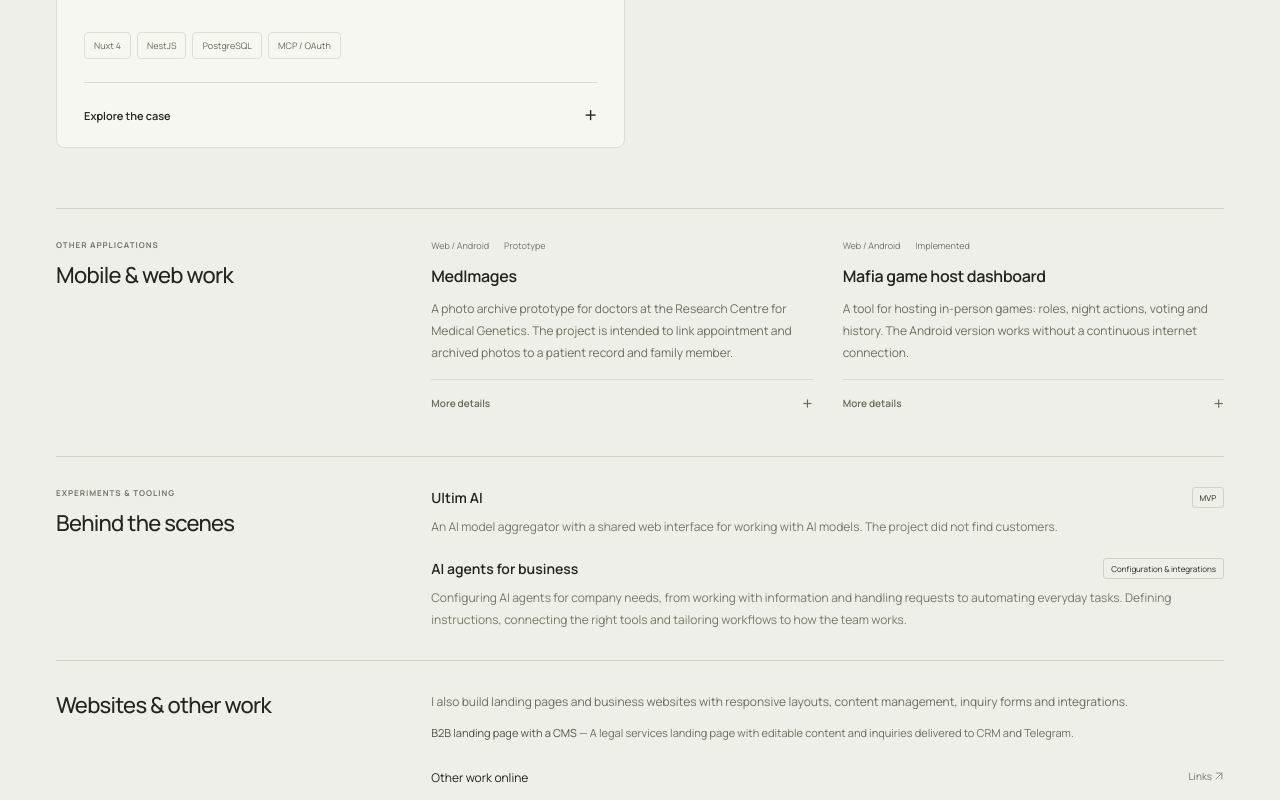
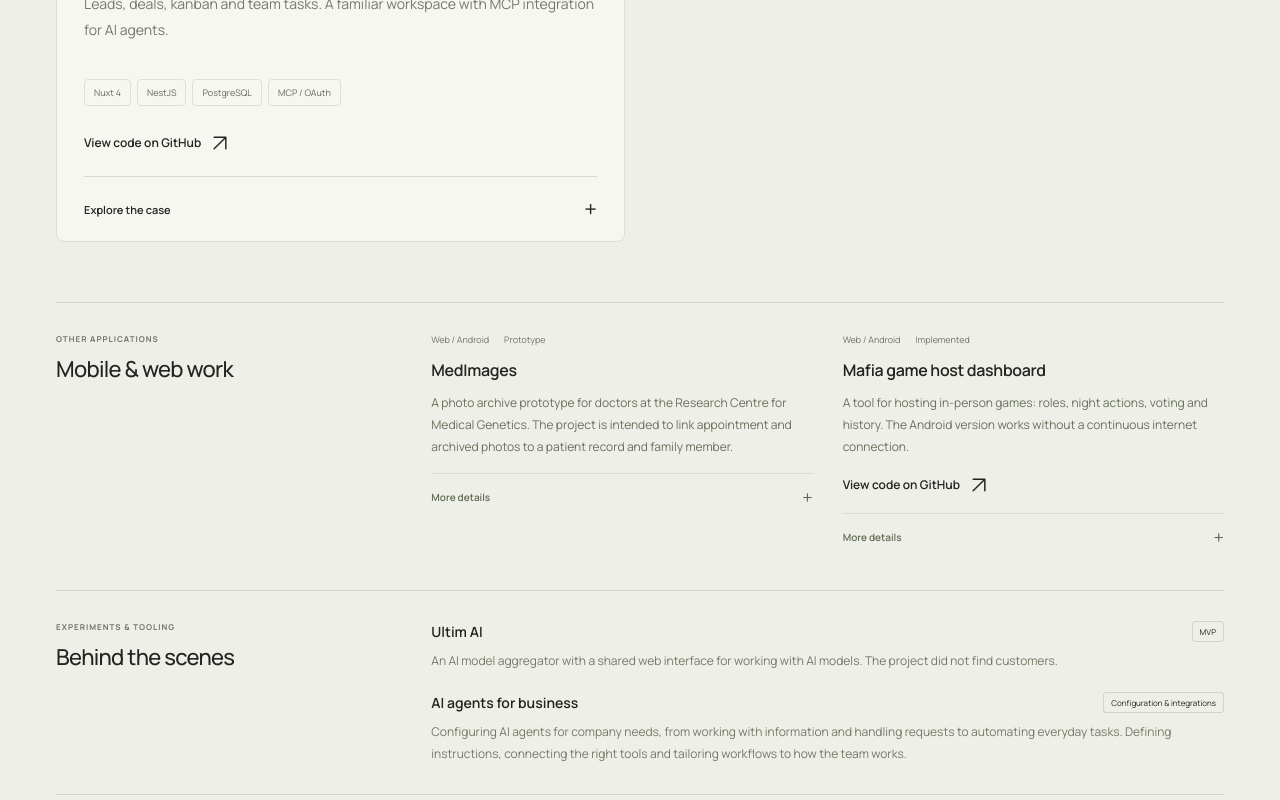
Before and after one commit to Jujich/jujich-landing, a Nuxt app: page / in a window 1280 px wide. Shown: the part 2900-3700 px from the top of the page. Built offline with nearby package versions, Linux system fonts and the light colour scheme.

Commit message:
Add public GitHub source links to portfolio projects

```diff
--- a/app/data/projects.ts
+++ b/app/data/projects.ts
@@ -11,6 +11,7 @@ export interface Project {
   features: string[]
   note?: string
   url?: string
+  repositoryUrl?: string
 }
 
 export interface Experiment {
@@ -31,6 +32,7 @@ const projectsRu: Project[] = [
   {
     id: 'school', tier: 'featured', name: 'Платформа онлайн-обучения', type: 'EdTech / Web', status: 'Реализовано', category: ['web'],
     url: 'https://academy-gb.ru',
+    repositoryUrl: 'https://github.com/Jujich/project-school',
     description: 'От каталога курсов до кабинетов ученика и куратора. Видео, домашние задания и управление программой обучения в одном продукте.',
     tags: ['Nuxt 3', 'TypeScript', 'NestJS', 'S3', 'HLS'],
     task: 'Связать покупку доступа, учебные материалы и работу куратора в последовательный пользовательский сценарий.',
@@ -47,6 +49,7 @@ const projectsRu: Project[] = [
   },
   {
     id: 'crm', tier: 'featured', name: 'CRM для управления продажами', type: 'B2B / Web', status: 'MVP', category: ['web'],
+    repositoryUrl: 'https://github.com/Jujich/CRM',
     description: 'Лиды, сделки, канбан и командные задачи. От привычного рабочего пространства до интеграции с AI-агентами через MCP.',
     tags: ['Nuxt 4', 'NestJS', 'PostgreSQL', 'MCP / OAuth'],
     task: 'Объединить продажи и командную работу с разграничением данных и прав между компаниями.',
@@ -63,6 +66,7 @@ const projectsRu: Project[] = [
   },
   {
     id: 'mafia', tier: 'supporting', name: 'Панель ведущего «Мафии»', type: 'Web / Android', status: 'Реализовано', category: ['mobile', 'web'],
+    repositoryUrl: 'https://github.com/Jujich/project-mafia',
     description: 'Инструмент для ведущего очной игры: роли, ночные действия, голосование и история. Android-версия работает без постоянного подключения к сети.',
     tags: ['Nuxt 3', 'Capacitor', 'NestJS', 'Offline-first'],
     task: 'Помочь ведущему проводить игру по сложным правилам и сохранять состояние даже при нестабильном интернете.',
@@ -105,6 +109,7 @@ export const projectsData: Record<'ru' | 'en', Project[]> = {
     {
       id: 'school', tier: 'featured', name: 'Online learning platform', type: 'EdTech / Web', status: 'Implemented', category: ['web'],
       url: 'https://academy-gb.ru',
+      repositoryUrl: 'https://github.com/Jujich/project-school',
       description: 'From a course catalog to student and tutor dashboards. Video, assignments and course management in one product.',
       tags: ['Nuxt 3', 'TypeScript', 'NestJS', 'S3', 'HLS'],
       task: 'Connect course access purchases, learning materials and tutor support in a coherent user journey.',
@@ -121,6 +126,7 @@ export const projectsData: Record<'ru' | 'en', Project[]> = {
     },
     {
       id: 'crm', tier: 'featured', name: 'Sales management CRM', type: 'B2B / Web', status: 'MVP', category: ['web'],
+      repositoryUrl: 'https://github.com/Jujich/CRM',
       description: 'Leads, deals, kanban and team tasks. A familiar workspace with MCP integration for AI agents.',
       tags: ['Nuxt 4', 'NestJS', 'PostgreSQL', 'MCP / OAuth'],
       task: 'Bring sales and teamwork together while keeping each company’s data and permissions separate.',
@@ -137,6 +143,7 @@ export const projectsData: Record<'ru' | 'en', Project[]> = {
     },
     {
       id: 'mafia', tier: 'supporting', name: 'Mafia game host dashboard', type: 'Web / Android', status: 'Implemented', category: ['mobile', 'web'],
+      repositoryUrl: 'https://github.com/Jujich/project-mafia',
       description: 'A tool for hosting in-person games: roles, night actions, voting and history. The Android version works without a continuous internet connection.',
       tags: ['Nuxt 3', 'Capacitor', 'NestJS', 'Offline-first'],
       task: 'Help hosts run games with complex rules and preserve game state even with an unreliable connection.',
--- a/app/pages/index.vue
+++ b/app/pages/index.vue
@@ -77,6 +77,7 @@ useSeoMeta({
                 <h3><a v-if="project.url" :href="project.url" target="_blank" rel="noopener noreferrer" :aria-label="t('projects.visit', { name: project.name })">{{ project.name }} <span aria-hidden="true"><ArrowIcon /></span></a><template v-else>{{ project.name }}</template></h3>
                 <p>{{ project.description }}</p>
                 <ul class="tags" :aria-label="t('projects.technologies')"><li v-for="tag in project.tags" :key="tag">{{ tag }}</li></ul>
+                <a v-if="project.repositoryUrl" class="text-link project-repository" :href="project.repositoryUrl" target="_blank" rel="noopener noreferrer" :aria-label="t('projects.repositoryLabel', { name: project.name })">{{ t('projects.repository') }} <span aria-hidden="true"><ArrowIcon /></span></a>
                 <details class="project-details">
                   <summary>{{ t('projects.details') }} <span aria-hidden="true">+</span></summary>
                   <div class="project-details-content"><h4>{{ t('projects.task') }}</h4><p>{{ project.task }}</p><h4>{{ t('projects.features') }}</h4><ul><li v-for="feature in project.features" :key="feature">{{ feature }}</li></ul><p v-if="project.note" class="project-note">{{ project.note }}</p></div>
@@ -91,6 +92,7 @@ useSeoMeta({
               <article v-for="project in supportingProjects" :id="`project-${project.id}`" :key="project.id" class="supporting-project">
                 <div class="supporting-meta"><span>{{ project.type }}</span><span>{{ project.status }}</span></div>
                 <h4>{{ project.name }}</h4><p>{{ project.description }}</p>
+                <a v-if="project.repositoryUrl" class="text-link project-repository" :href="project.repositoryUrl" target="_blank" rel="noopener noreferrer" :aria-label="t('projects.repositoryLabel', { name: project.name })">{{ t('projects.repository') }} <span aria-hidden="true"><ArrowIcon /></span></a>
                 <details class="project-details">
                   <summary>{{ t('projects.supportingDetails') }} <span aria-hidden="true">+</span></summary>
                   <div class="project-details-content"><p>{{ project.task }}</p><ul><li v-for="feature in project.features" :key="feature">{{ feature }}</li></ul><p v-if="project.note" class="project-note">{{ project.note }}</p></div>
@@ -123,6 +125,6 @@ useSeoMeta({
 
       <section class="contact-section" id="contact" aria-labelledby="contact-title"><div class="wrap"><div class="contact-top"><span class="eyebrow">{{ t('contact.eyebrow') }}</span><span><i class="status-dot"></i> {{ t('contact.hello') }}</span></div><div class="contact-main"><h2 id="contact-title">{{ t('contact.line1') }}<br><span class="serif">{{ t('contact.line2') }}</span></h2><a class="contact-arrow" :href="profile.linkedin" target="_blank" rel="noopener noreferrer" :aria-label="t('contact.linkedin')"><ArrowIcon /></a></div><div class="contact-bottom"><a class="button button-dark" :href="profile.linkedin" target="_blank" rel="noopener noreferrer">{{ t('contact.linkedin') }} <span><ArrowIcon /></span></a><div class="email-group"><a :href="`mailto:${profile.email}`">{{ profile.email }}</a><button @click="copyEmail" :aria-label="copied ? t('contact.copied') : t('contact.copy')">{{ copied ? '✓' : '⧉' }}</button><span class="copy-feedback" role="status">{{ copied ? t('contact.copied') : copyError ? t('contact.copyError') : '' }}</span></div></div></div></section>
     </main>
-    <footer class="site-footer wrap"><a class="wordmark" href="#" :aria-label="t('nav.top')">jujich<span>dev</span><i></i></a><p>{{ profile.name }} · 2026</p><div><a :href="profile.github" target="_blank" rel="noopener noreferrer">GitHub <ArrowIcon /></a><a :href="profile.linkedin" target="_blank" rel="noopener noreferrer">LinkedIn <ArrowIcon /></a><a :href="resumePath" download>{{ t('hero.resume') }} <ArrowIcon direction="down" /></a></div><span>{{ t('footer.made') }} <i>✳</i></span></footer>
+    <footer class="site-footer wrap"><a class="wordmark" href="#" :aria-label="t('nav.top')">jujich<span>dev</span><i></i></a><p>{{ profile.name }} · 2026</p><div><a :href="profile.github" target="_blank" rel="noopener noreferrer">GitHub <ArrowIcon /></a><a href="https://github.com/Jujich/jujich-landing" target="_blank" rel="noopener noreferrer" :aria-label="t('footer.sourceLabel')">{{ t('footer.source') }} <ArrowIcon /></a><a :href="profile.linkedin" target="_blank" rel="noopener noreferrer">LinkedIn <ArrowIcon /></a><a :href="resumePath" download>{{ t('hero.resume') }} <ArrowIcon direction="down" /></a></div><span>{{ t('footer.made') }} <i>✳</i></span></footer>
   </div>
 </template>
--- a/i18n/locales/en.json
+++ b/i18n/locales/en.json
@@ -52,6 +52,8 @@
     "openList": "Links",
     "featured": "Featured projects",
     "visit": "Visit {name}",
+    "repository": "View code on GitHub",
+    "repositoryLabel": "View code on GitHub: {name}",
     "supportingEyebrow": "OTHER APPLICATIONS",
     "supportingTitle": "Mobile & web work",
     "supportingDetails": "More details",
@@ -96,6 +98,8 @@
     "copyError": "Please copy the address manually"
   },
   "footer": {
+    "source": "Site source",
+    "sourceLabel": "Site source for jujich.dev on GitHub",
     "made": "Built with Nuxt"
   },
   "visual": {
--- a/i18n/locales/ru.json
+++ b/i18n/locales/ru.json
@@ -52,6 +52,8 @@
     "openList": "Ссылки",
     "featured": "Основные проекты",
     "visit": "Открыть проект «{name}»",
+    "repository": "Код на GitHub",
+    "repositoryLabel": "Код на GitHub: {name}",
     "supportingEyebrow": "ДРУГИЕ ПРИЛОЖЕНИЯ",
     "supportingTitle": "Мобильный и веб-опыт",
     "supportingDetails": "Подробнее",
@@ -96,6 +98,8 @@
     "copyError": "Скопируйте адрес вручную"
   },
   "footer": {
+    "source": "Код сайта",
+    "sourceLabel": "Код сайта jujich.dev на GitHub",
     "made": "Сделано на Nuxt"
   },
   "visual": {
```
Also changed, not shown: app/assets/css/main.css.
